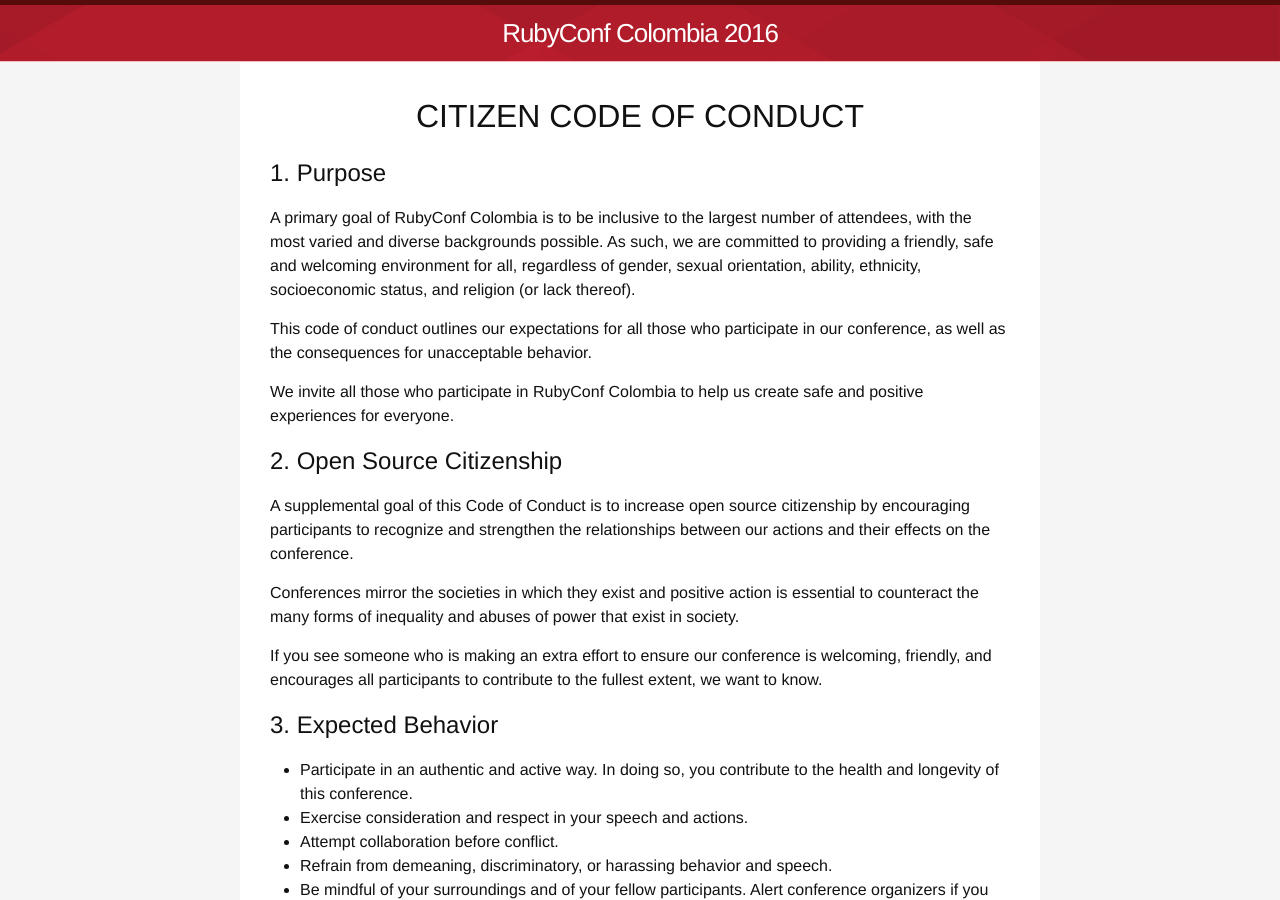
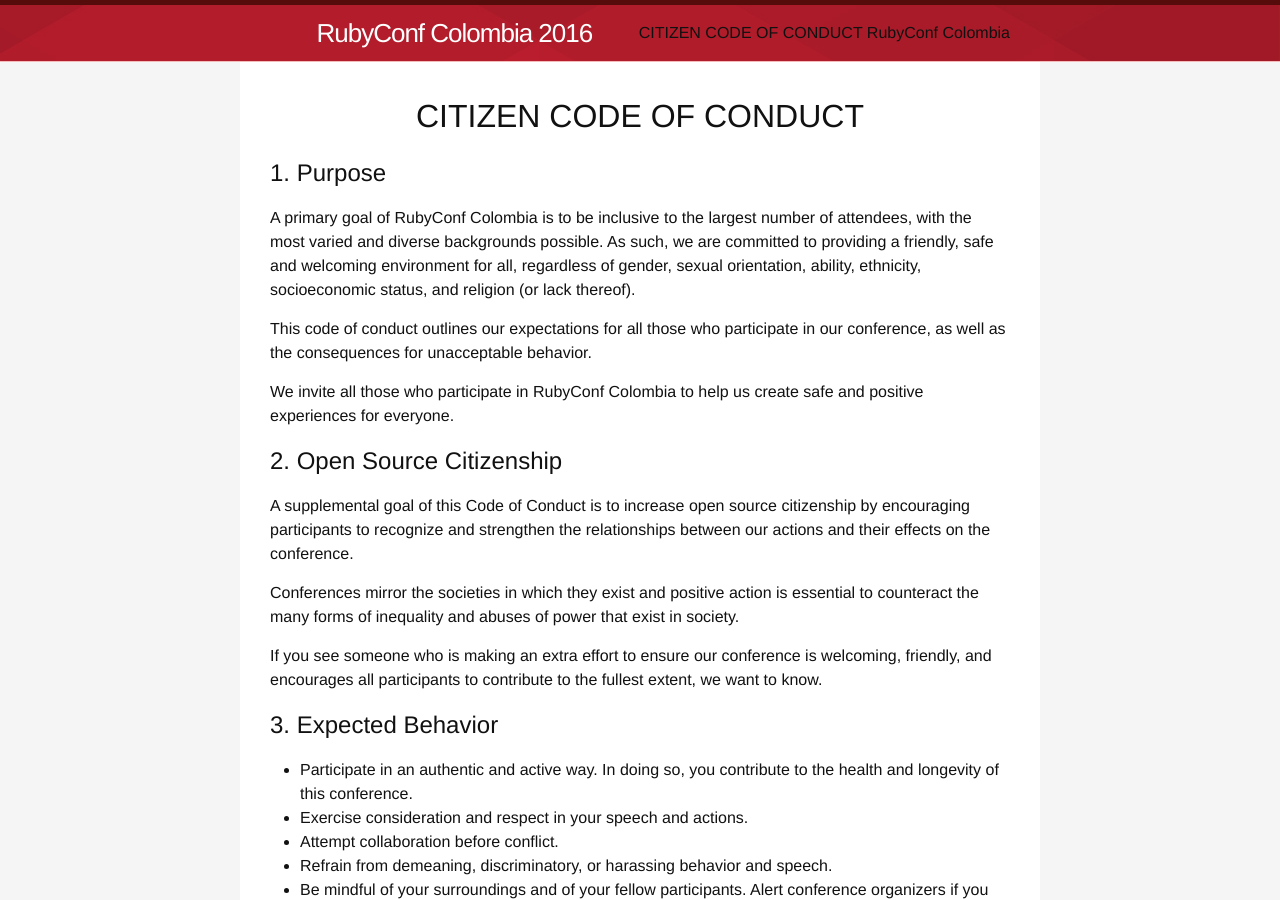
Before and after one commit to RubyConfCo/rubyconfco-website-2015, a Jekyll site: the page built from code-of-conduct.md, in a window 1280 px wide and 900 px high. Built offline with Jekyll 4.4.1, drawn with Linux system fonts in a browser that asks for light colours; nearby versions of some CDN libraries.

Commit message:
Update code-of-conduct.md

```diff
--- a/code-of-conduct.md
+++ b/code-of-conduct.md
@@ -1,5 +1,6 @@
 ---
 layout: default
+title: CITIZEN CODE OF CONDUCT RubyConf Colombia
 ---
 
 # CITIZEN CODE OF CONDUCT
```
